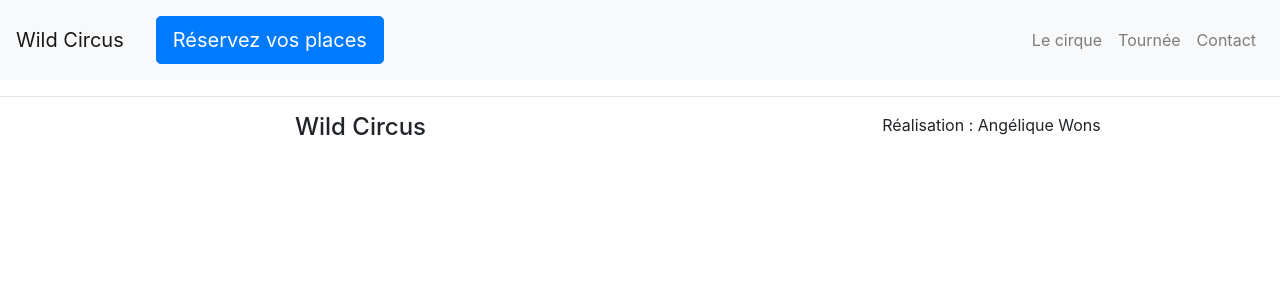
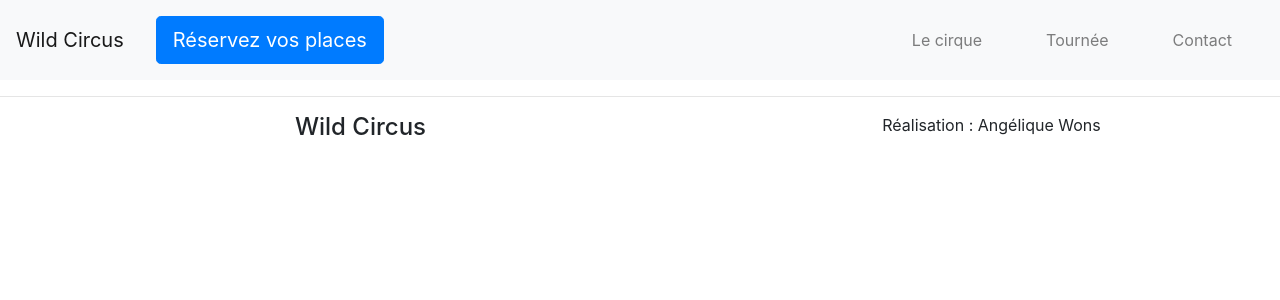
Before and after one commit to angelique-w/wild-circus-front, a React (Create React App) app: page / in a window 1280 px wide. Shown: the top 300 px of the page. Built offline with nearby package versions, Linux system fonts and the light colour scheme.

Commit message:
modified margin in nav items

```diff
--- a/src/Layout/Header.jsx
+++ b/src/Layout/Header.jsx
@@ -28,13 +28,13 @@ function Header() {
                 <NavbarToggler onClick={toggle} />
                 <Collapse isOpen={isOpen} navbar>
                     <Nav className="ml-auto" navbar>
-                        <NavItem>
+                        <NavItem className="mx-4">
                             <NavLink href="">Le cirque</NavLink>
                         </NavItem>
-                        <NavItem>
+                        <NavItem className="mx-4">
                             <NavLink href="">Tournée</NavLink>
                         </NavItem>
-                        <NavItem>
+                        <NavItem className="mx-4">
                             <NavLink href="">Contact</NavLink>
                         </NavItem>
                     </Nav>
```
